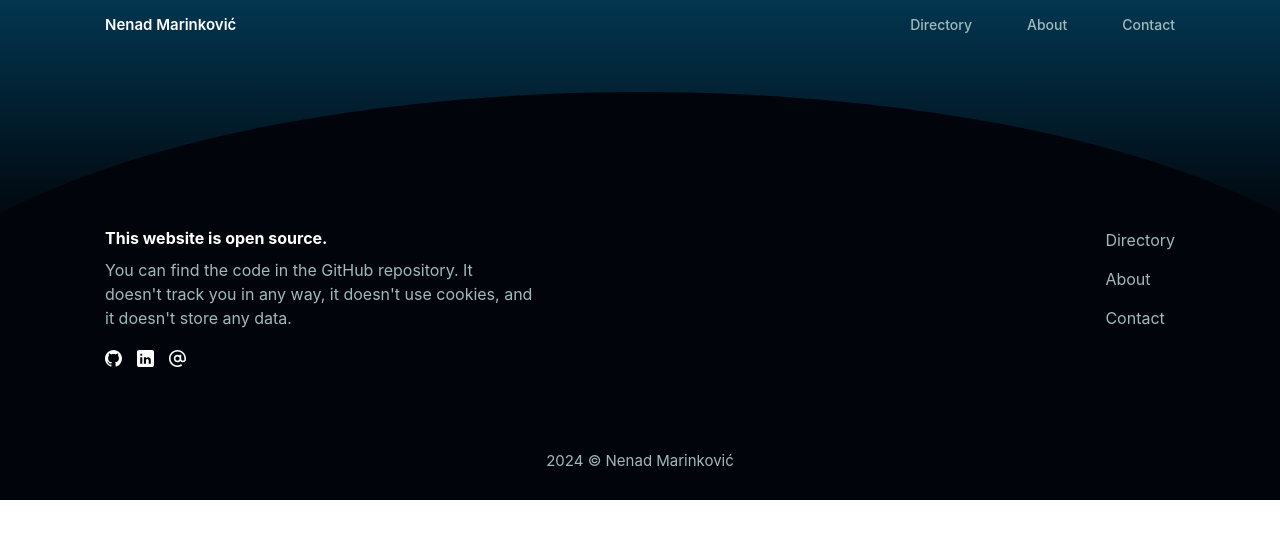
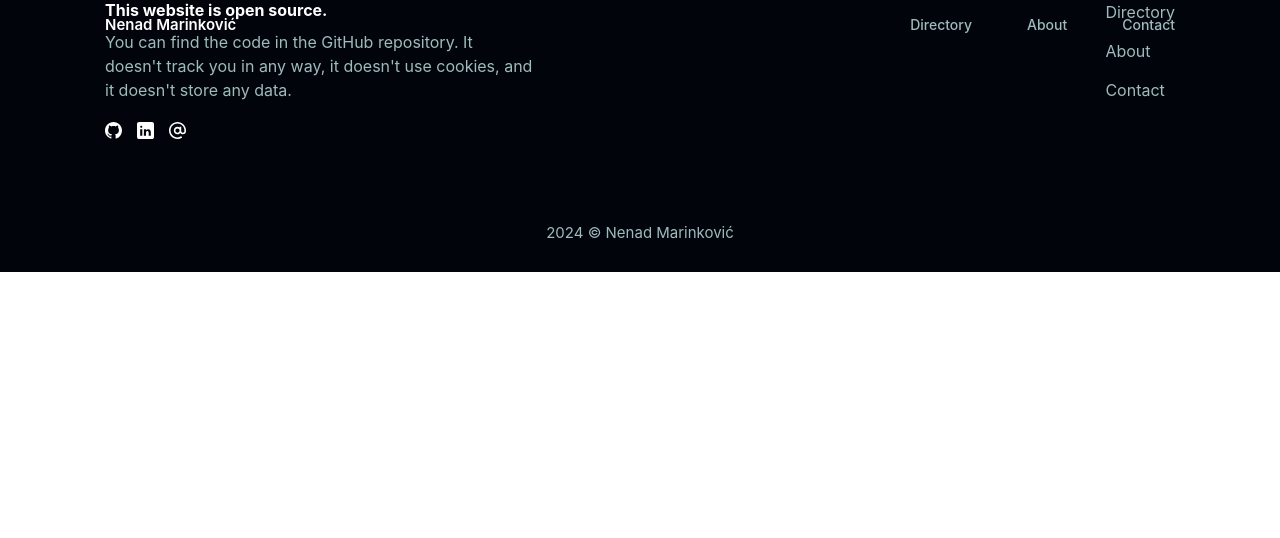
Before and after one commit to nenadmarinkovic/home, a Next.js app: page /about in a window 1280 px wide. Shown: the top 538 px of the page. Built offline with nearby package versions, Linux system fonts and the light colour scheme.

Commit message:
fix merge issues

```diff
--- a/app/about/page.tsx
+++ b/app/about/page.tsx
@@ -1,4 +1,3 @@
-import Banner from '@/components/Banner';
 import Footer from '@/components/Footer';
 import Header from '@/components/Header';
 import React from 'react';
@@ -7,7 +6,7 @@ function AboutPage() {
   return (
     <div>
       <Header />
-      <Banner />
+
       {/* <AboutContent /> */}
       <Footer />
     </div>
```
